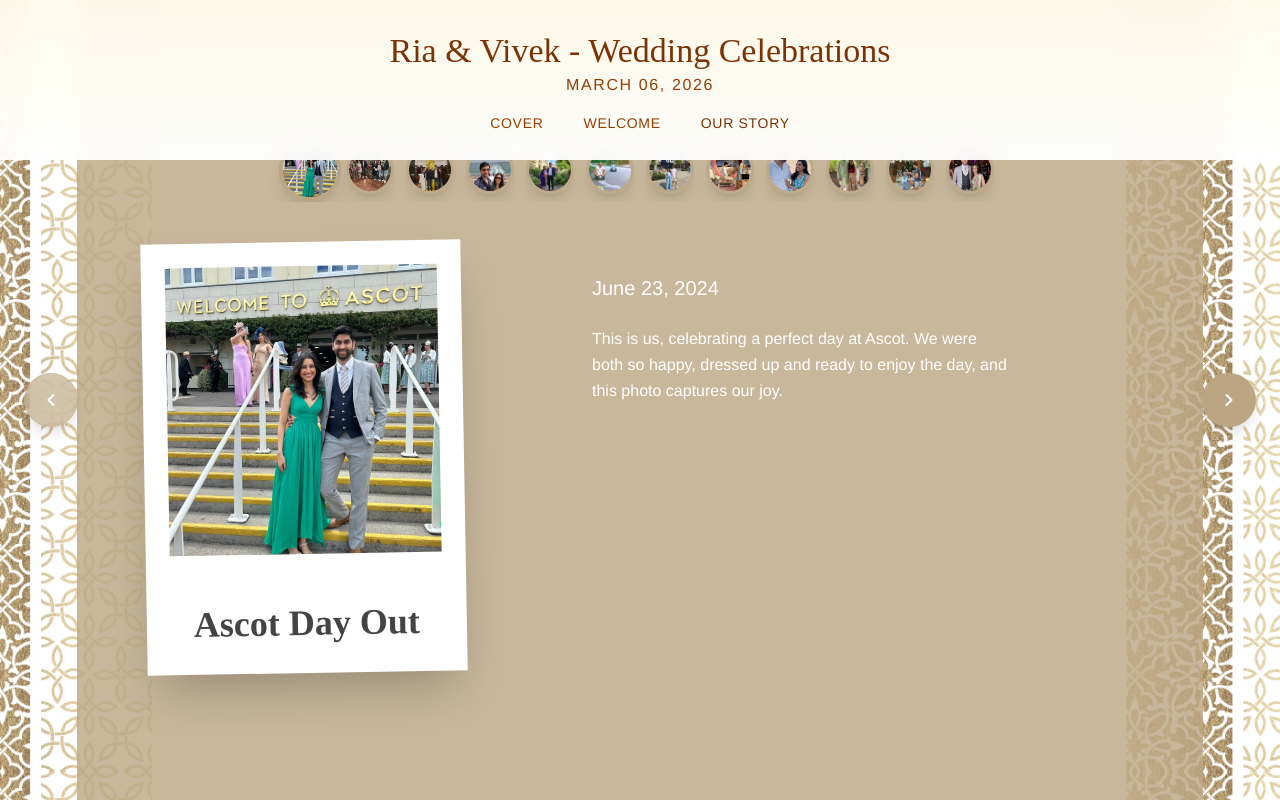
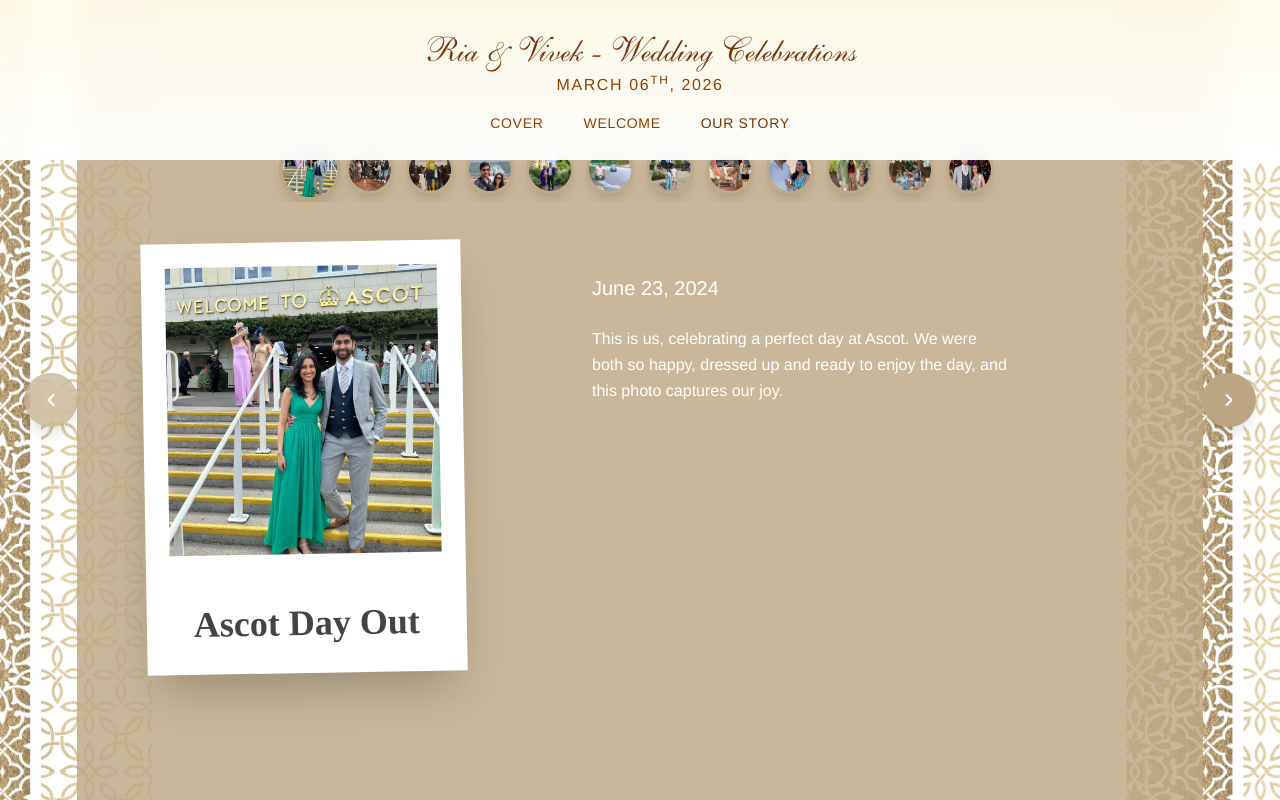
Before and after one commit to Ashish-Singh-Negi/wed, a Next.js app: page /our-story in a window 1280 px wide. Built offline with nearby package versions, Linux system fonts and the light colour scheme; a web font is replaced by a local one.

Commit message:
Add fonts

```diff
--- a/app/(main)/our-story/our-story.css
+++ b/app/(main)/our-story/our-story.css
@@ -9,6 +9,11 @@
     sans-serif;
 }
 
+@font-face {
+  font-family: "English111";
+  src: url("../../../public/E111VIVA.TTF") format("truetype");
+}
+
 body {
   font-family: var(--font-sans);
   font-size: 14px;
@@ -18,7 +23,7 @@ body {
 }
 
 .title {
-  font-family: var(--font-title);
+  font-family: "English111";
   font-size: 34px;
   line-height: 45px;
   margin: 0;
--- a/app/components/Navigation.tsx
+++ b/app/components/Navigation.tsx
@@ -44,7 +44,7 @@ export default function Navigation() {
               Ria & Vivek - Wedding Celebrations
             </h1>
             <p className="text-amber-800 text-sm lg:text-base tracking-widest uppercase">
-              March 06, 2026
+              March 06<sup>Th</sup>, 2026
             </p>
           </div>
 
```
